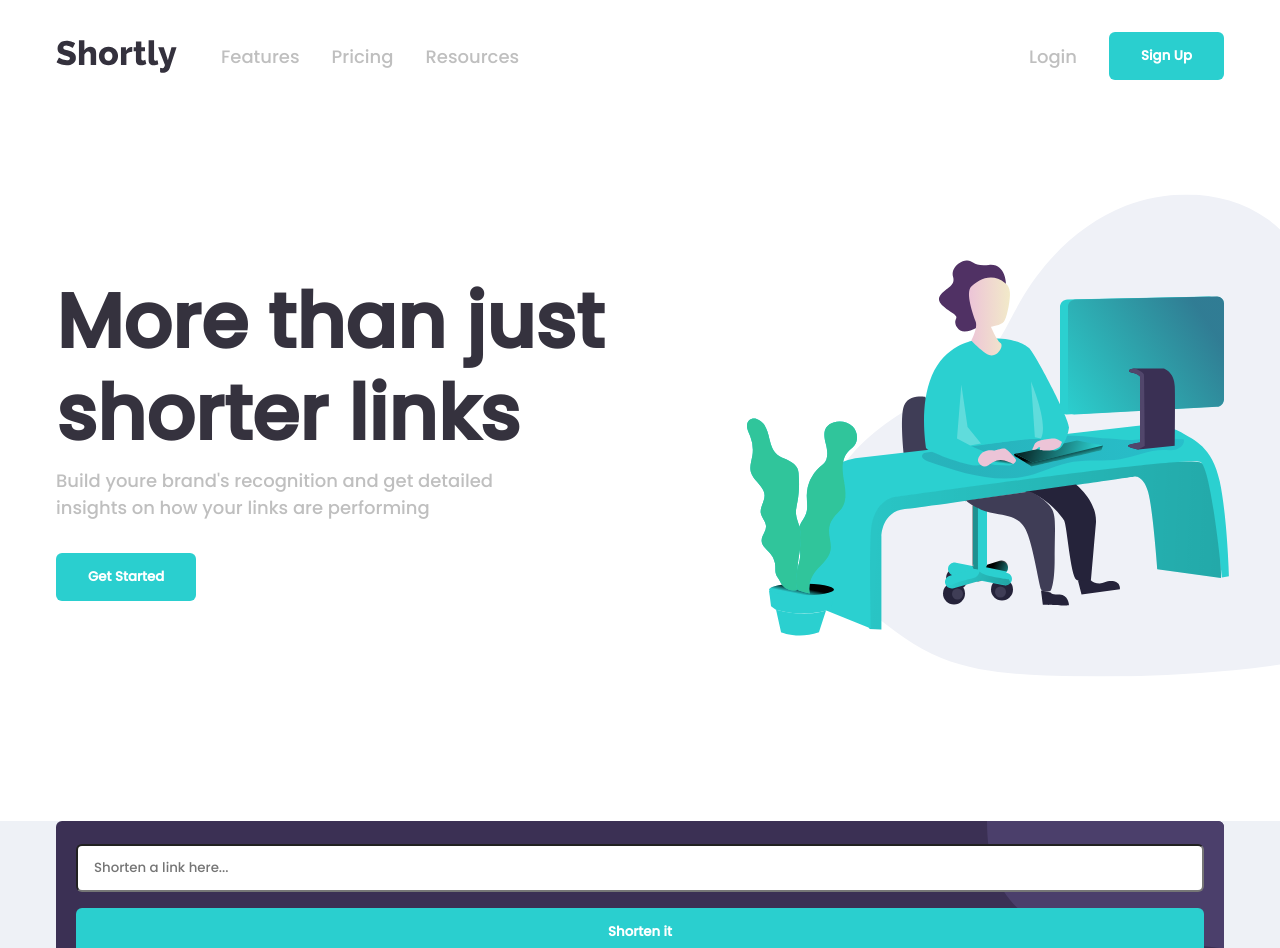
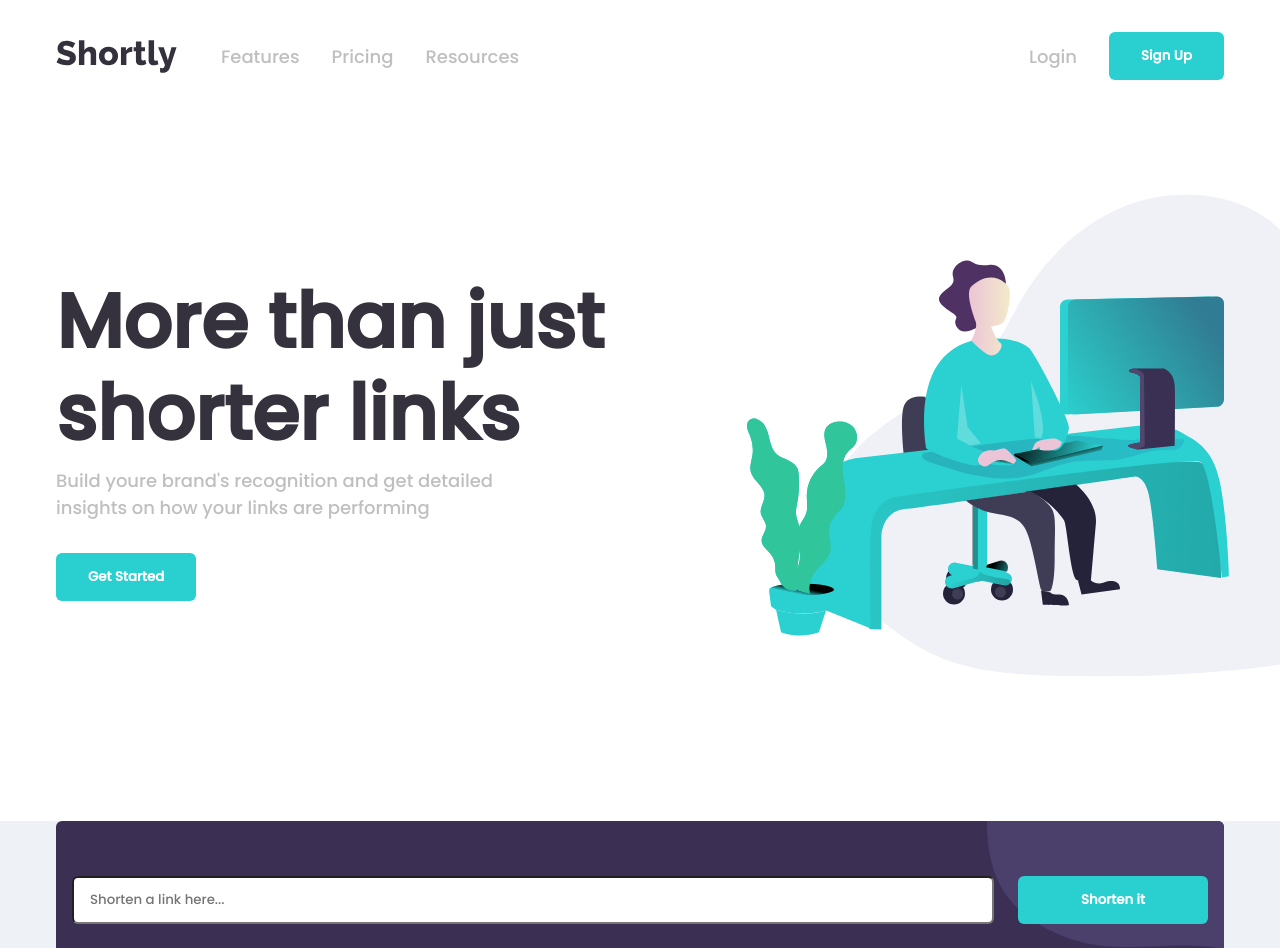
Before and after one commit to luznykarol/Shortly, a React (Create React App) app: page / in a window 1280 px wide. Shown: the top 948 px of the page. Built offline with nearby package versions, Linux system fonts and the light colour scheme.

Commit message:
error handling, missing keys, button active state, trim component fixes

```diff
--- a/src/App.js
+++ b/src/App.js
@@ -28,8 +28,8 @@ function App() {
         title="Advanced Statistics"
         description="Track how your links are performing across the web with our advanced statistics dashboard.">
         <div className="cards__container">
-          {cards.map((item) => (
-            <CardItem item={item} />
+          {cards.map((item, i) => (
+            <CardItem key={`card-item-${i}`} item={item} />
           ))}
         </div>
       </Section>
--- a/src/components/Button.js
+++ b/src/components/Button.js
@@ -5,11 +5,13 @@ const Button = ({
   onClick,
   fullWidth,
   text,
-
+  active,
   className = "",
 }) => {
   const styles = `
-  btn  ${className}  ${fullWidth ? "btn--full-width" : ""}`;
+  btn  ${className} ${active && "btn--active"} ${
+    fullWidth ? "btn--full-width" : ""
+  }`;
 
   return (
     <button
--- a/src/components/Form.js
+++ b/src/components/Form.js
@@ -9,12 +9,20 @@ const Form = () => {
     main_input: "",
   });
   const [items, setItems] = useState([]);
+  const [error, setError] = useState(false);
 
   const handleChange = (e) => {
     setValue({ ...value, [e.target.name]: e.target.value });
   };
 
+  function linkExists(value) {
+    return items.some((el) => {
+      return el.result.original_link === value.main_input;
+    });
+  }
+
   const handleSubmit = (e) => {
+    e.preventDefault();
     fetch(`https://api.shrtco.de/v2/shorten?url=${value.main_input}`, {
       method: "POST",
     })
@@ -22,7 +30,16 @@ const Form = () => {
         return response.json();
       })
       .then((data) => {
-        setItems([...items, data]);
+        if (data.ok) {
+          if (linkExists(value)) {
+            setError("This link was already shortened.");
+          } else {
+            setError();
+            setItems([...items, data]);
+          }
+        } else {
+          setError(data.error);
+        }
       });
   };
 
@@ -34,17 +51,22 @@ const Form = () => {
     <>
       <form className="form__inner">
         <Input
+          error={error}
           onChange={handleChange}
           id="main_input"
           placeholder="Shorten a link here..."
         />
-        <Button onClick={handleSubmit} text="Shorten it" />
+        <Button fullWidth onClick={handleSubmit} text="Shorten it" />
         <Icon className="form__icon" icon="shorten_mobile" />
       </form>
       {items && (
         <div className="form__results">
-          {items.map((item) => (
-            <TrimResult onClick={handleCopy} item={item} />
+          {items.map((item, i) => (
+            <TrimResult
+              key={`trim-result-${i}`}
+              onClick={handleCopy}
+              item={item}
+            />
           ))}
         </div>
       )}
--- a/src/components/Header.js
+++ b/src/components/Header.js
@@ -9,9 +9,12 @@ const Header = () => {
         <Icon className="header__logo" icon="logo" />
         <div className="header__inner">
           <nav className="header__nav">
-            {header.map((item) => {
+            {header.map((item, i) => {
               return (
-                <a className="header__link" href={item.link}>
+                <a
+                  key={`header-link-${i}`}
+                  className="header__link"
+                  href={item.link}>
                   {item.text}
                 </a>
               );
--- a/src/components/Input.js
+++ b/src/components/Input.js
@@ -1,14 +1,18 @@
 import React from "react";
 
-const Input = ({ onChange, id, placeholder }) => {
+const Input = ({ error, onChange, id, placeholder }) => {
   return (
-    <input
-      onChange={onChange}
-      className="input"
-      name={id}
-      id={id}
-      type="text"
-      placeholder={placeholder}></input>
+    <div className="field">
+      <input
+        onChange={onChange}
+        className={error ? "input input__error" : "input"}
+        name={id}
+        id={id}
+        type="text"
+        placeholder={placeholder}
+      />
+      {error && <span className="input__error__message">{error}</span>}
+    </div>
   );
 };
 
--- a/src/components/TrimResult.js
+++ b/src/components/TrimResult.js
@@ -4,15 +4,14 @@ import Button from "./Button";
 const TrimResult = ({ item, onClick }) => {
   const { result } = item;
 
-  console.log("item", item);
   return (
     <article className="trim__item">
       <div className="trim__item__top">
-        <div className="trim__item__top--result">{result.original_link}</div>
+        <div className="trim__item__top--result">{result?.original_link}</div>
       </div>
       <div className="trim__item__bottom">
-        <div className="trim__item__bottom--result">{result.short_link};</div>
-        <Button fullWidth onClick={onClick} text="Copy" />
+        <div className="trim__item__bottom--result">{result?.short_link};</div>
+        <Button active fullWidth onClick={onClick} text="Copy" />
       </div>
     </article>
   );
--- a/src/styles/components/button.scss
+++ b/src/styles/components/button.scss
@@ -15,7 +15,7 @@
   border: none;
   cursor: pointer;
   transition: 0.4s all ease;
-
+  position: relative;
   &:hover {
     background-color: $primary-light;
   }
@@ -27,4 +27,29 @@
   &--rounded {
     border-radius: $radius-l;
   }
+
+  &--active {
+    overflow: hidden;
+    &:after {
+      opacity: 0;
+    }
+    &:active,
+    &:focus {
+      &:after {
+        position: absolute;
+        content: "Copied!";
+        transition: 0.4s all ease;
+        display: flex;
+        opacity: 1;
+        align-items: center;
+        justify-content: center;
+        top: 0;
+        left: 0;
+        right: 0;
+        bottom: 0;
+        background-color: $violet;
+        border-radius: inherit;
+      }
+    }
+  }
 }
--- a/src/styles/components/form.scss
+++ b/src/styles/components/form.scss
@@ -12,14 +12,19 @@
     justify-content: center;
     align-items: center;
 
-    .btn {
-      margin: 16px auto 0 auto;
-      align-self: center;
-      width: 100%;
+    @media (min-width: $min-width-l) {
+      padding: 16px;
+      flex-direction: row;
     }
 
-    @media (min-width: $min-width-l) {
-      padding: 20px;
+    .btn {
+      margin: 44px auto 0 auto;
+      align-self: center;
+
+      @media (min-width: $min-width-l) {
+        max-width: 190px;
+        margin: 0 0 0 24px;
+      }
     }
   }
 
@@ -36,10 +41,26 @@
   }
 }
 
-.input {
+.field {
   width: 100%;
   position: relative;
   z-index: 1;
-  border-radius: $radius-sm;
-  padding: 12px 16px;
+  .input {
+    width: 100%;
+    border-radius: $radius-sm;
+    padding: 12px 16px;
+
+    &__error {
+      border: 2px solid $red;
+
+      &__message {
+        color: $red;
+        font-size: 12px;
+        padding: 4px 0;
+        position: absolute;
+        top: 100%;
+        left: 0;
+      }
+    }
+  }
 }
--- a/src/styles/components/trim.scss
+++ b/src/styles/components/trim.scss
@@ -2,6 +2,13 @@
   &__item {
     background-color: $white;
     border-radius: $radius-sm;
+    display: block;
+
+    @media (min-width: $min-width-l) {
+      display: flex;
+      justify-content: space-between;
+      align-items: center;
+    }
 
     &:not(:last-of-type) {
       margin: 0 auto 24px auto;
@@ -14,6 +21,13 @@
 
     &__top {
       color: $blue-dark;
+      max-width: 600px;
+
+      @media (min-width: $min-width-l) {
+        max-width: auto;
+        display: flex;
+        align-items: center;
+      }
 
       &--result {
         overflow: hidden;
@@ -23,10 +37,19 @@
 
     &__bottom {
       border-top: 1px solid $grey;
+      @media (min-width: $min-width-l) {
+        display: flex;
+        align-items: center;
+        border: none;
+      }
 
       &--result {
         color: $primary;
         margin: 0 auto 16px auto;
+
+        @media (min-width: $min-width-l) {
+          margin: 0 24px 0 0;
+        }
       }
     }
   }
```
